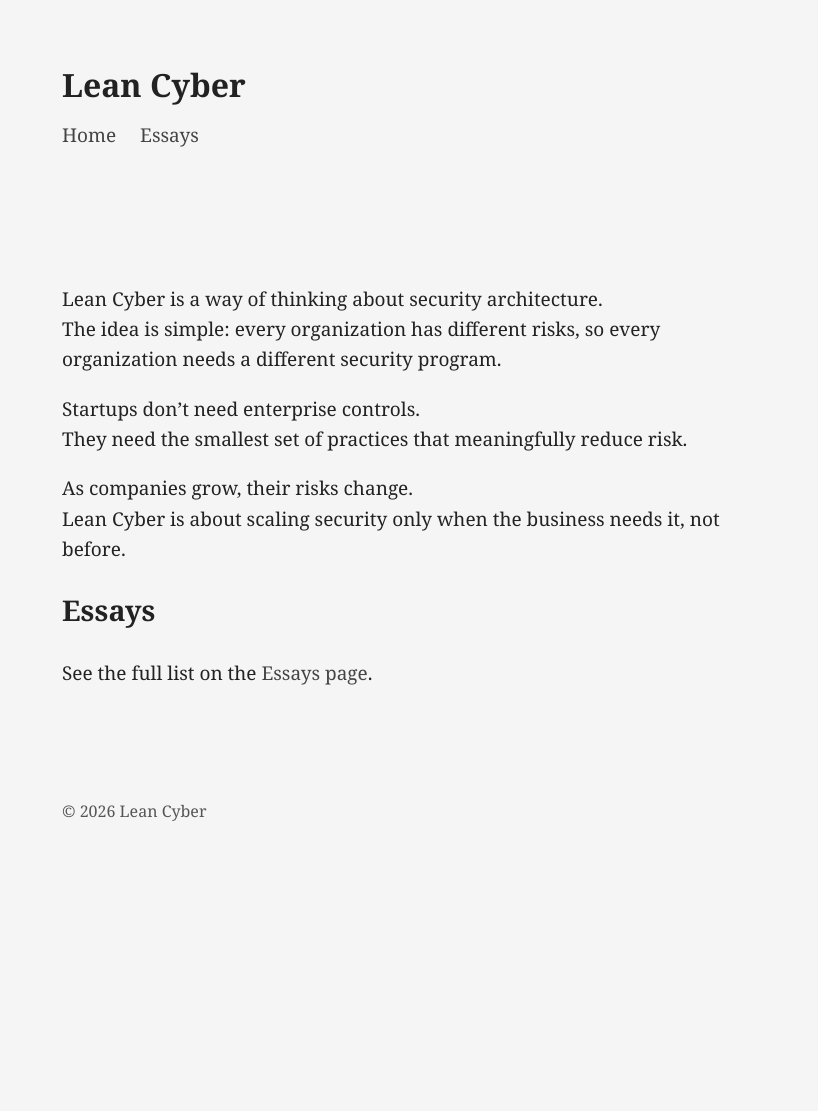
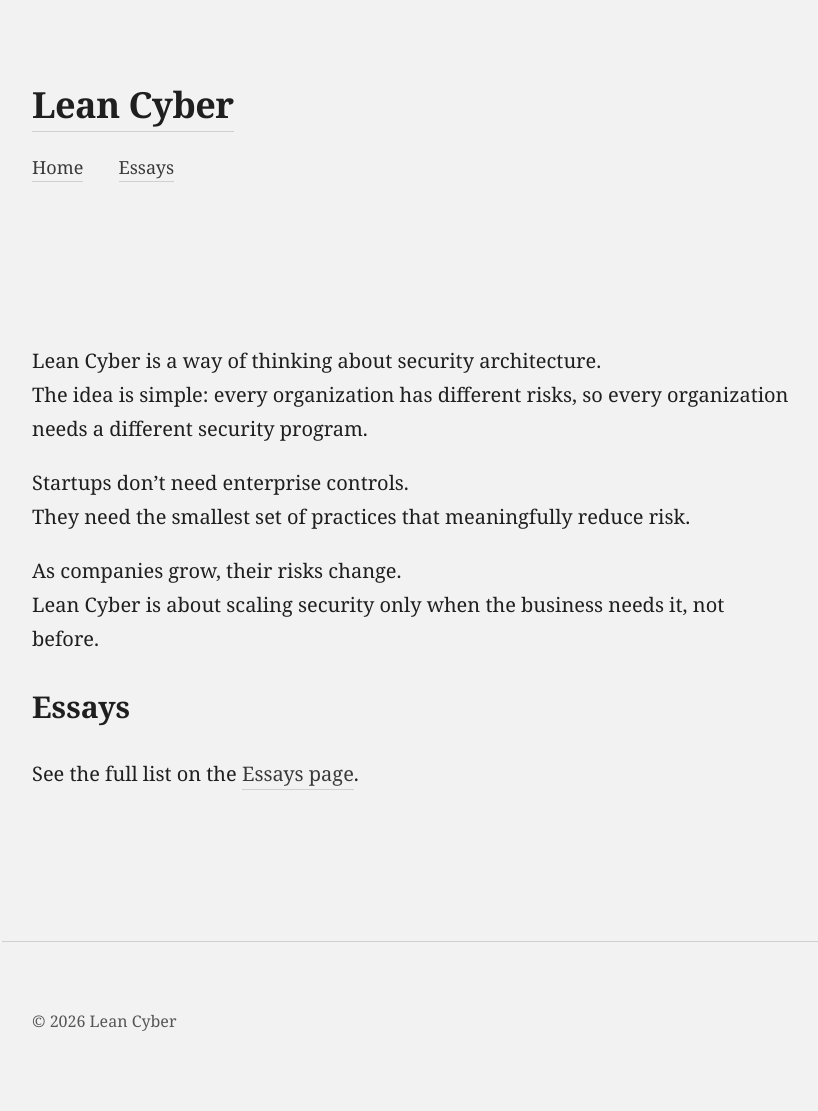
Before and after one commit to Lean-Cyber/lean-cyber.github.io, a Jekyll site: the page built from index.md, in a window 1280 px wide. Shown: the whole page, without its empty margins (228-1046 px from the left). Built offline with Jekyll 4.4.1, drawn with Linux system fonts in a browser that asks for light colours; before the commit the page ends 900 px from its top, so only the background shows below that.

Commit message:
Refactor CSS for layout and styling improvements
Updated styles for global layout, header, and links. Adjusted colors, font sizes, and added hover effects.

```diff
--- a/assets/css/style.css
+++ b/assets/css/style.css
@@ -1,16 +1,16 @@
-/* Full-page layout */
+/* Global layout */
 html, body {
   height: 100%;
   margin: 0;
   padding: 0;
-  background: #f5f5f5;
-  color: #222;
+  background: #f2f2f2; /* modern neutral grey */
+  color: #1f1f1f;       /* deep charcoal */
   font-family: Georgia, serif;
-  font-size: 19px;
-  line-height: 1.6;
+  font-size: 20px;
+  line-height: 1.7;
 }
 
-/* Flex container for entire page */
+/* Flex wrapper for footer anchoring */
 .page {
   min-height: 100%;
   display: flex;
@@ -19,9 +19,9 @@ html, body {
 
 /* Centered content column */
 header, main, footer {
-  max-width: 700px;
+  max-width: 760px; /* slightly wider than PG, like Justin Welsh */
   margin: 0 auto;
-  padding: 2rem 1rem;
+  padding: 2.5rem 1.5rem;
 }
 
 /* Header */
@@ -30,25 +30,42 @@ header {
 }
 
 header h1 {
-  font-size: 32px;
-  margin-bottom: 0.5rem;
+  font-size: 36px;
+  font-weight: 600;
+  letter-spacing: -0.5px; /* modern, subtle */
+  margin-bottom: 0.75rem;
 }
 
 header a {
-  color: #222;
+  color: #1f1f1f;
   text-decoration: none;
 }
 
 nav a {
-  margin-right: 1rem;
-  color: #444;
+  margin-right: 1.5rem;
+  color: #3a3a3a;
+  font-size: 18px;
+  text-decoration: none;
 }
 
 nav a:hover {
   color: #000;
 }
 
-/* Main content grows to push footer down */
+/* Links */
+a {
+  color: #3a3a3a;
+  text-decoration: none;
+  border-bottom: 1px solid #d0d0d0; /* subtle Justin Welsh-style underline */
+  padding-bottom: 2px;
+}
+
+a:hover {
+  color: #000;
+  border-bottom-color: #000;
+}
+
+/* Main content */
 main {
   flex: 1;
 }
@@ -58,14 +75,6 @@ footer {
   font-size: 16px;
   color: #555;
   padding-bottom: 3rem;
+  border-top: 1px solid #d0d0d0; /* Lean Cyber twist: architectural foundation line */
+  margin-top: 4rem;
 }
-
-/* Links */
-a {
-  color: #444;
-  text-decoration: none;
-}
-
-a:hover {
-  color: #000;
-}
```
